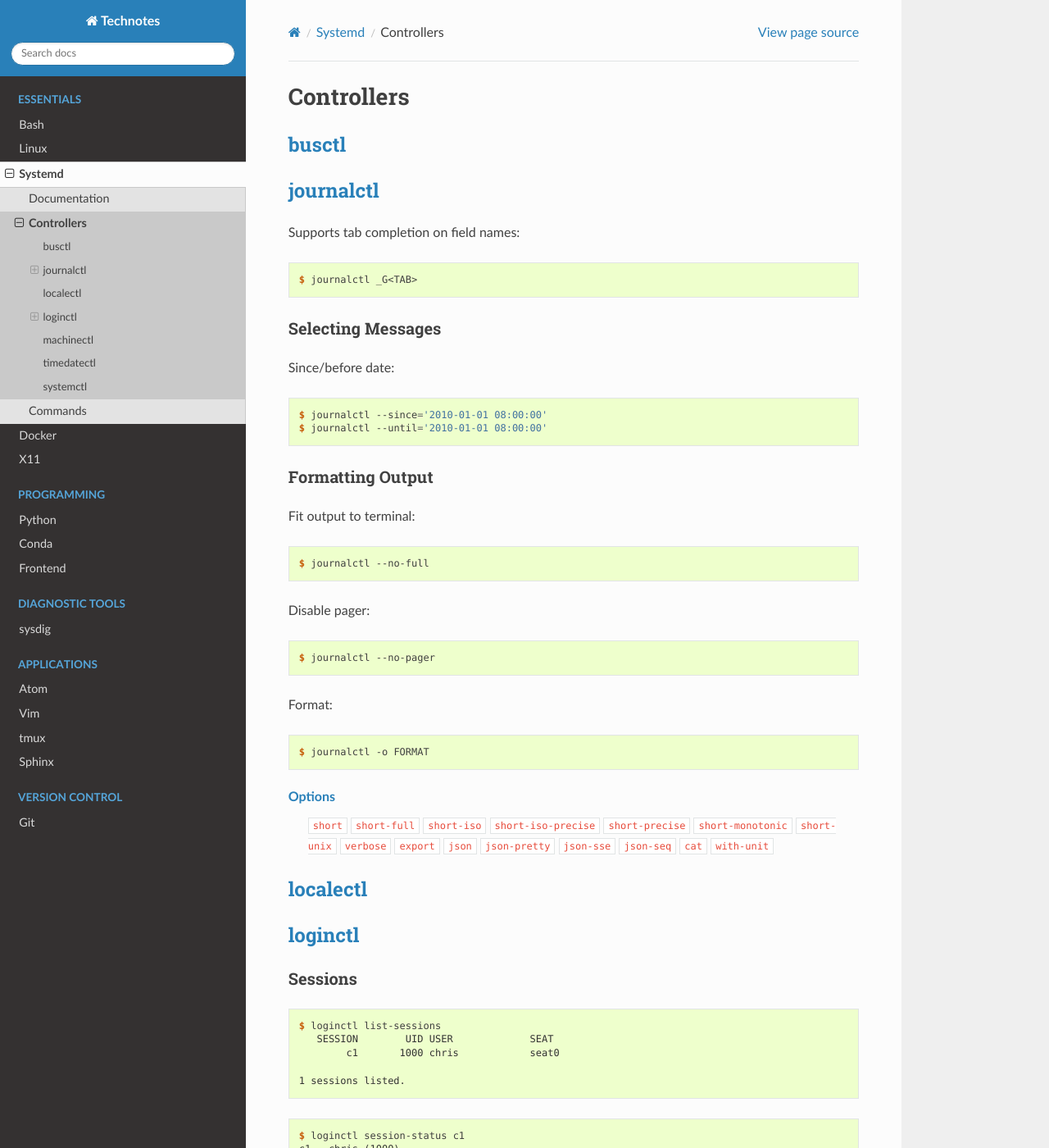
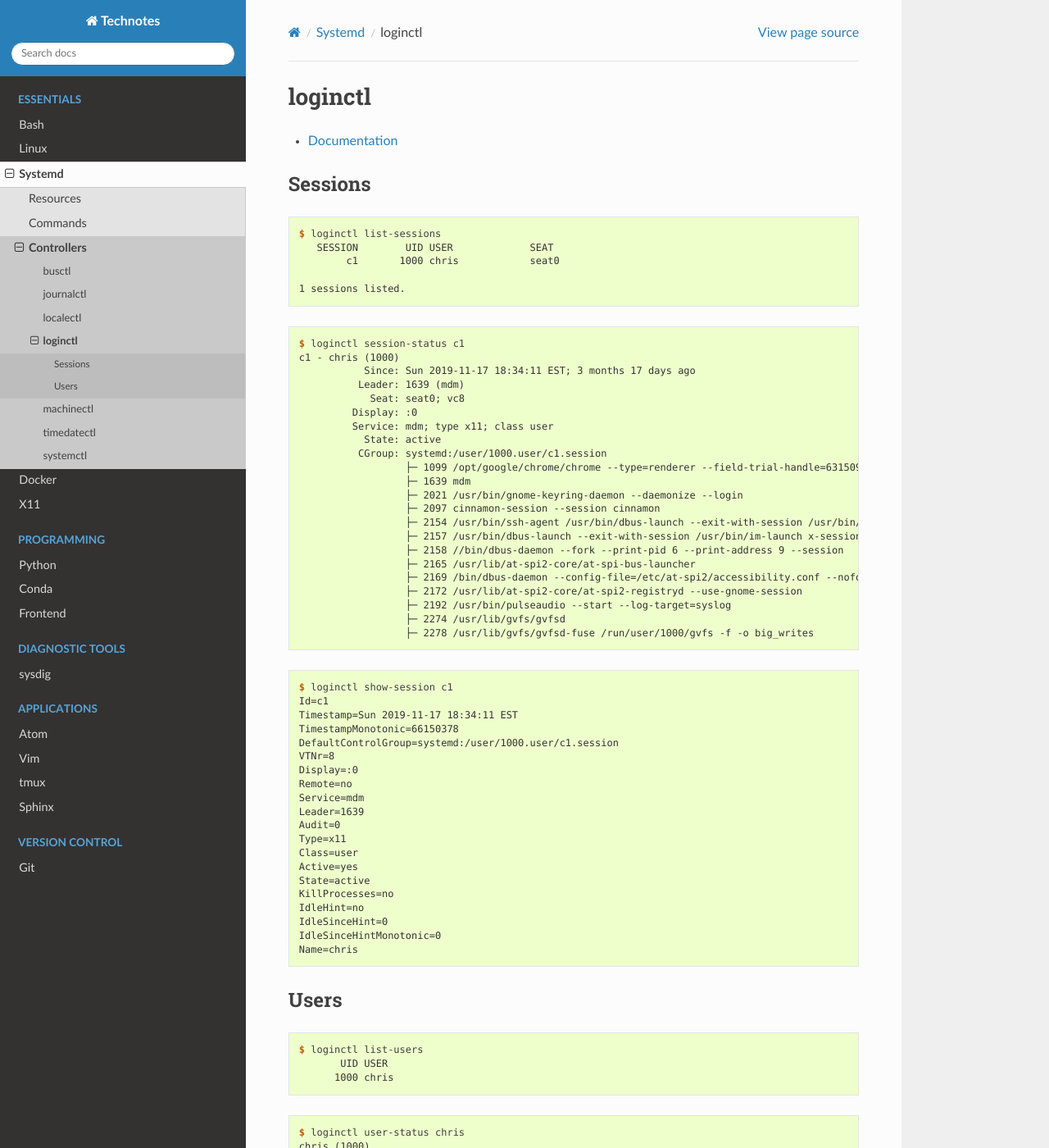
Before and after one commit to heterotopian/technotes, a Sphinx documentation site: the page built from source/systemd/controller/loginctl.rst, in a window 1280 px wide and 1400 px high. Shown: the whole window at 82% size. Built offline with Sphinx 7.4.7 and the Read the Docs theme 2.0.0, drawn with Linux system fonts in a browser that asks for light colours; some of the changed text lies outside the part shown.

Commit message:
Break down controllers into separate pages

```diff
--- a/source/systemd/controller.rst
+++ b/source/systemd/controller/loginctl.rst
@@ -1,74 +1,14 @@
-.. _systemd_controller:
 
-===========
-Controllers
-===========
+========
+loginctl
+========
 
 .. highlight:: console
 
-`busctl <https://www.freedesktop.org/software/systemd/man/busctl.html>`_
-========================================================================
-
-
-`journalctl <https://www.freedesktop.org/software/systemd/man/journalctl.html>`_
-================================================================================
-
-Supports tab completion on field names::
-
-    $ journalctl _G<TAB>
-
-Selecting Messages
-------------------
-
-Since/before date::
-
-    $ journalctl --since='2010-01-01 08:00:00'
-    $ journalctl --until='2010-01-01 08:00:00'
-
-
-Formatting Output
------------------
-
-Fit output to terminal::
-
-    $ journalctl --no-full
-
-Disable pager::
-
-    $ journalctl --no-pager
-
-
-Format::
-
-    $ journalctl -o FORMAT
-
-`Options <https://www.freedesktop.org/software/systemd/man/journalctl.html#-o>`_
-    ``short``
-    ``short-full``
-    ``short-iso``
-    ``short-iso-precise``
-    ``short-precise``
-    ``short-monotonic``
-    ``short-unix``
-    ``verbose``
-    ``export``
-    ``json``
-    ``json-pretty``
-    ``json-sse``
-    ``json-seq``
-    ``cat``
-    ``with-unit``
-
-
-`localectl <https://www.freedesktop.org/software/systemd/man/localectl.html>`_
-==============================================================================
-
-
-`loginctl <https://www.freedesktop.org/software/systemd/man/loginctl.html>`_
-============================================================================
+- `Documentation <https://www.freedesktop.org/software/systemd/man/loginctl.html>`_
 
 Sessions
---------
+========
 
 ::
 
@@ -128,7 +68,7 @@ Sessions
 
 
 Users
------
+=====
 
 ::
 
@@ -177,38 +117,3 @@ Users
     IdleHint=no
     IdleSinceHint=0
     IdleSinceHintMonotonic=0
-
-
-
-
-
-`machinectl <https://www.freedesktop.org/software/systemd/man/machinectl.html>`_
-================================================================================
-
-
-`timedatectl <https://www.freedesktop.org/software/systemd/man/timedatectl.html>`_
-==================================================================================
-
-
-`systemctl <http://0pointer.de/public/systemd-man/systemctl.html>`_
-===================================================================
-
-List active units::
-
-    $ systemctl list-units
-
-List loaded units::
-
-    $ systemctl list-units -a
-
-List active service units::
-
-    $ systemctl list-units -t service
-
-List unit files::
-
-    $ systemctl list-unit-files
-
-Check if unit is running::
-
-    $ systemctl is-active unit
```
Also changed, not shown: source/systemd/controller/busctl.rst (added, +8 -0 lines), source/systemd/controller/journalctl.rst (added, +56 -0 lines), source/systemd/controller/localectl.rst (added, +9 -0 lines), source/systemd/controller/machinectl.rst (added, +8 -0 lines), source/systemd/controller/systemctl.rst (added, +8 -0 lines), source/systemd/controller/timedatectl.rst (added, +28 -0 lines), source/systemd/doc.rst (deleted, +0 -26 lines), source/systemd/index.rst (+12 -2 lines), source/systemd/resource.rst (added, +28 -0 lines).
